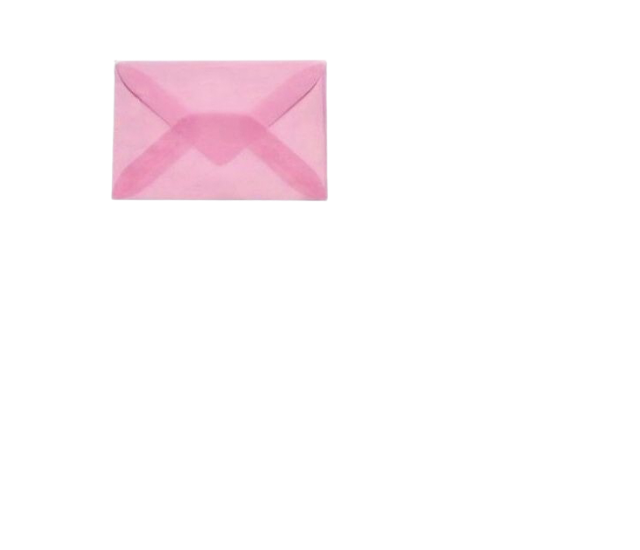
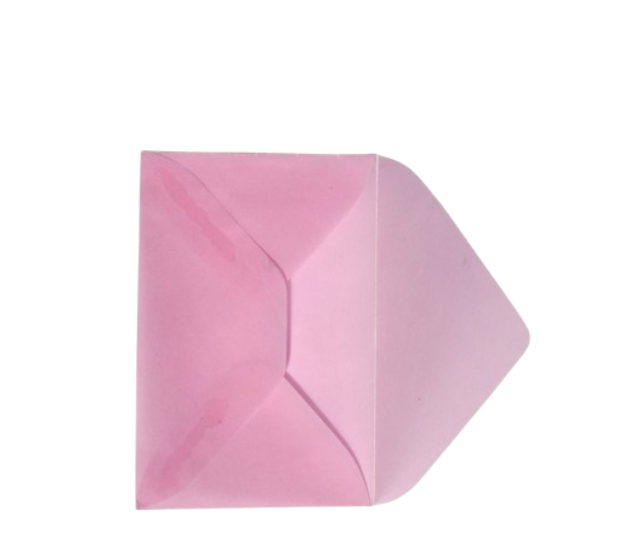
Before and after one commit to naviadepu/clutch-web, a Next.js app: page / in a window 1280 px wide. Shown: the part 1064-1614 px from the top of the page, without its empty margins (40-680 px from the left). Built offline with nearby package versions, Linux system fonts and the light colour scheme.

Commit message:
all changes until open envelope

```diff
--- a/app/envelopeanimation.tsx
+++ b/app/envelopeanimation.tsx
@@ -1,34 +1,56 @@
 'use client';
 
-import { useState } from 'react';
+import { useEffect, useRef, useState } from 'react';
 
 export default function EnvelopeAnimation() {
   const [isOpen, setIsOpen] = useState(false);
+  const sectionRef = useRef<HTMLDivElement>(null);
 
-  const handleClick = () => {
-    setIsOpen(!isOpen);
-  };
+  useEffect(() => {
+    const observer = new IntersectionObserver(
+      (entries) => {
+        entries.forEach((entry) => {
+          if (entry.isIntersecting) {
+            // Wait 1 second then open the envelope
+            setTimeout(() => {
+              setIsOpen(true);
+            }, 1000);
+          }
+        });
+      },
+      { threshold: 0.3 }
+    );
+
+    if (sectionRef.current) {
+      observer.observe(sectionRef.current);
+    }
+
+    return () => {
+      if (sectionRef.current) {
+        observer.unobserve(sectionRef.current);
+      }
+    };
+  }, []);
 
   return (
-    <section className="relative min-h-screen flex items-center py-24">
+    <section ref={sectionRef} className="relative min-h-screen flex items-center py-24">
       <div
-        className="ml-8 md:ml-16 relative cursor-pointer"
-        onClick={handleClick}
+        className="ml-2 md:ml-4 mt-24 md:mt-32 relative w-[500px] h-[500px] md:w-[700px] md:h-[700px] flex items-center justify-center"
       >
         {/* Closed Envelope */}
         <img
           src="/images/closedenv.png"
           alt="Closed envelope"
-          className="w-80 md:w-96 h-auto object-contain transition-opacity duration-500"
-          style={{ opacity: isOpen ? 0 : 1 }}
+          className="absolute w-full h-full object-contain transition-opacity duration-[850ms] ease-in-out"
+          style={{ opacity: isOpen ? 0 : 1, transform: 'rotate(90deg)' }}
         />
 
         {/* Open Envelope */}
         <img
           src="/images/openenv.png"
           alt="Open envelope"
-          className="w-80 md:w-96 h-auto object-contain absolute top-0 left-0 transition-opacity duration-500"
-          style={{ opacity: isOpen ? 1 : 0 }}
+          className="absolute w-full h-full object-contain transition-opacity duration-[850ms] ease-in-out"
+          style={{ opacity: isOpen ? 1 : 0, transform: 'rotate(90deg)' }}
         />
       </div>
     </section>
```
